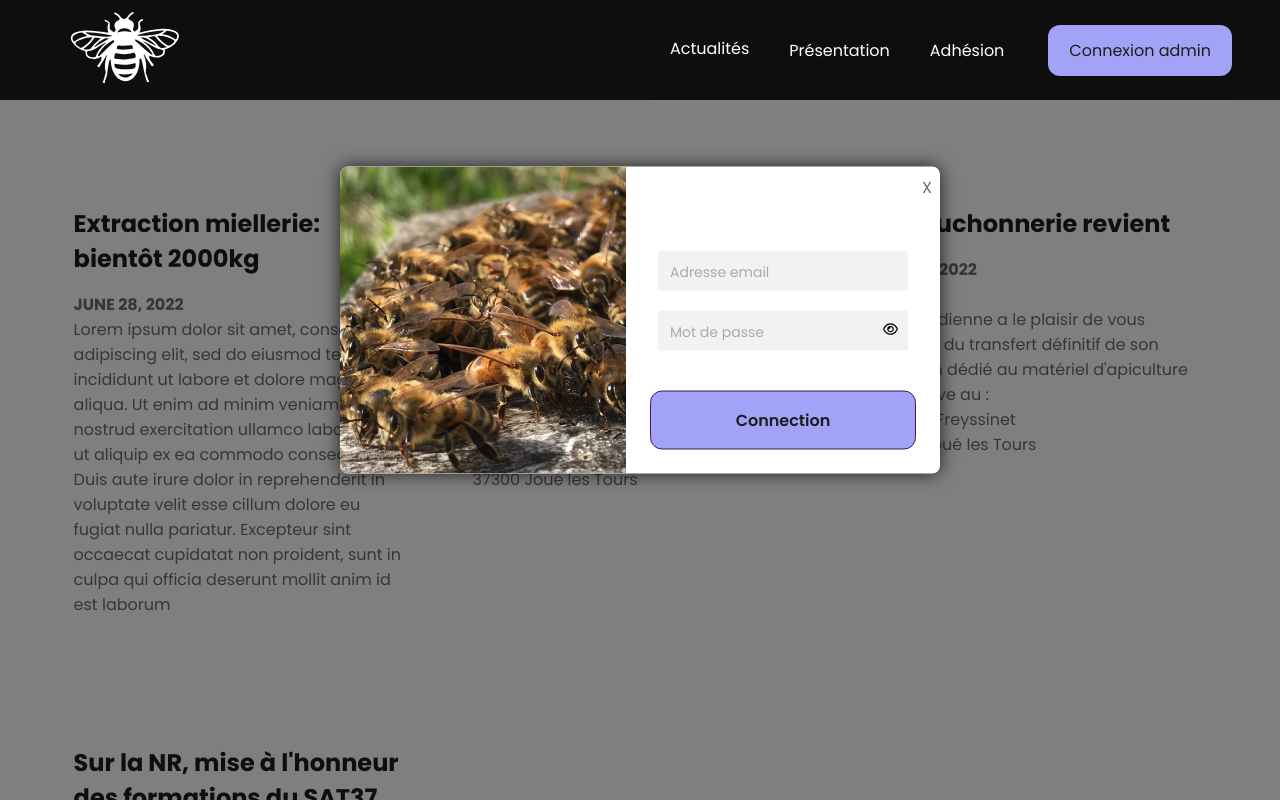
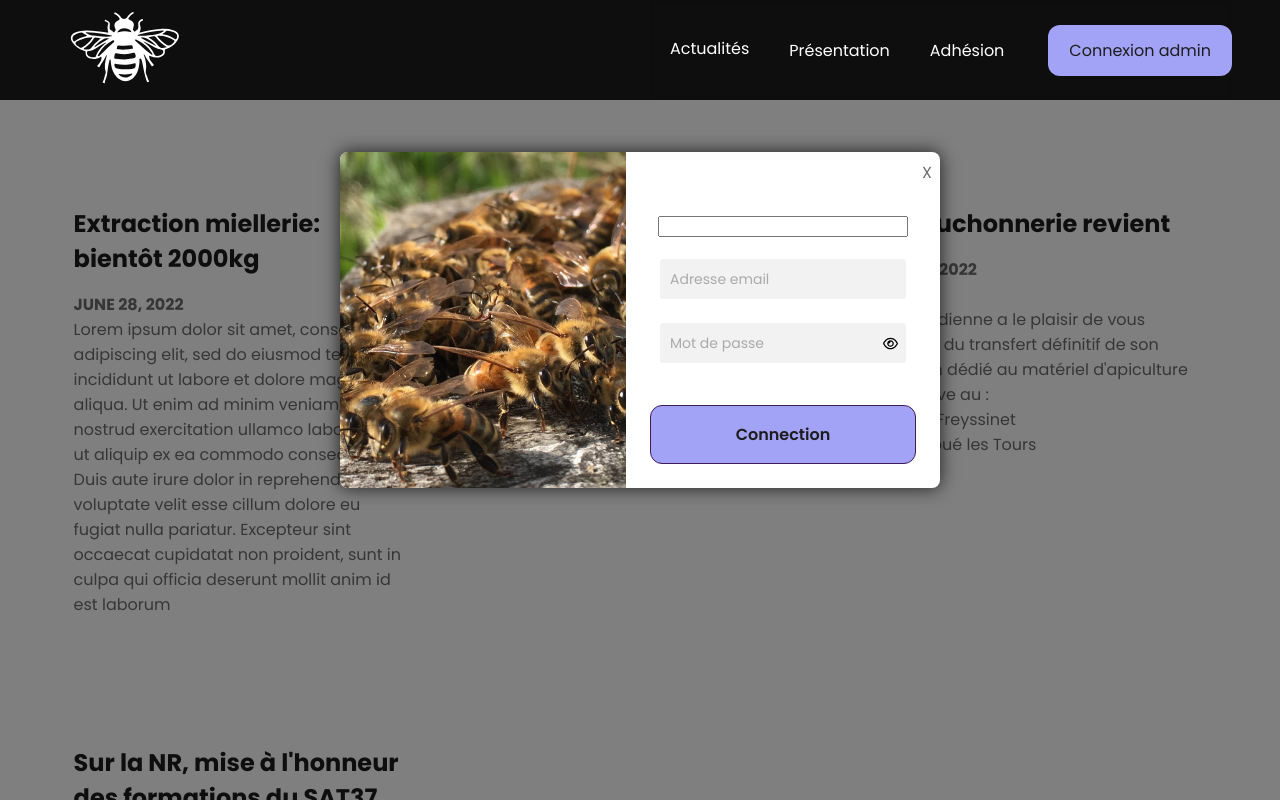
Before and after one commit to Barto1212/sat37, a Next.js app: page / in a window 1280 px wide. Both pictures are taken after a click on the button "Connexion admin". Shown: the top 800 px of the page. Built offline with nearby package versions, Linux system fonts and the light colour scheme.

Commit message:
controlValue form

```diff
--- a/components/Input.tsx
+++ b/components/Input.tsx
@@ -1,5 +1,6 @@
 import Image from "next/image"
 import { useState } from "react"
+import { checkEmail } from '../utils/checkForm'
 
 type TypeInput = "password" | "email"
 
@@ -31,16 +32,22 @@ const Eye: (prop: {pwdVisible: boolean, setPwdVisible: Function}) => any = ({ pw
 const Input: React.FC<Props> = ({stateForm, type, name, id}) => {
   const [form, setForm] = stateForm
   const [pwdVisible, setPwdVisible] = useState(false)
+  const [success, setSuccess] = useState(true)
   const value = form[id]
   const handleChange = (e: any) => {
     const newValue = e.target.value
     setForm((old: any) => ({ ...old, [id]: newValue}))
+    if (id === "email") {
+      setSuccess(checkEmail(newValue))
+    } else {
+      setSuccess(true)
+    }
   }
   const newType = type === "password" ?
     (pwdVisible ? "text" : "password") : type
 
   return (
-    <label className="custom-field">
+    <label className={`custom-field custom-field--${success ? "success" : "error"}`}>
       <input
         type={newType}
         id={id}
--- a/components/Modal.tsx
+++ b/components/Modal.tsx
@@ -23,6 +23,7 @@ const Modal:React.FC<Props> = ({ open, onClose }) => {
             X
           </p>
           <div className='content'>
+            <input type="text" />
             <Input stateForm={stateFrom} type="email" id="email" name="Adresse email" />
             <Input stateForm={stateFrom} type="password" id="pwd" name="Mot de passe" />
           </div>
--- a/pages/api/login.js
+++ b/pages/api/login.js
@@ -1,5 +1,5 @@
-import mongoConnect from '../../../utils/mongoConnect.ts'
-import Test from '../../../utils/models/Test.js'
+import mongoConnect from '../../utils/mongoConnect'
+import Test from '../../utils/models/Test'
 
 export default async (req, res) => {
   const { name, email } = req.body
--- a/styles/input.scss
+++ b/styles/input.scss
@@ -5,12 +5,26 @@
   display: block;
   border-top: 20px solid transparent;
   input {
-    border: none;
+    border: 2px solid white;
     background: #f2f2f2;
     padding: 12px;
-    border-radius: 3px;
+    border-radius: 5px;
     width: 250px;
     font-size: 14px;
+    outline: none;
+  }
+  transition: border 0.3s ease;
+  &.custom-field--success {
+    input:focus {
+      transition: border 0.3s ease;
+      border: 2px solid green;
+    }
+  }
+  &.custom-field--error {
+    input:focus {
+      transition: border 0.3s ease;
+      border: 2px solid red;
+    }
   }
   .placeholder {
     position: absolute;
--- /dev/null
+++ b/utils/checkForm.ts
@@ -0,0 +1,8 @@
+function checkEmail(input: string): boolean {
+  if (!(/[^@ \t\r\n]+@[^@ \t\r\n]+\.[^@ \t\r\n]+/.test(input))) {
+    return false
+  }
+  return true
+}
+
+export { checkEmail }
```
